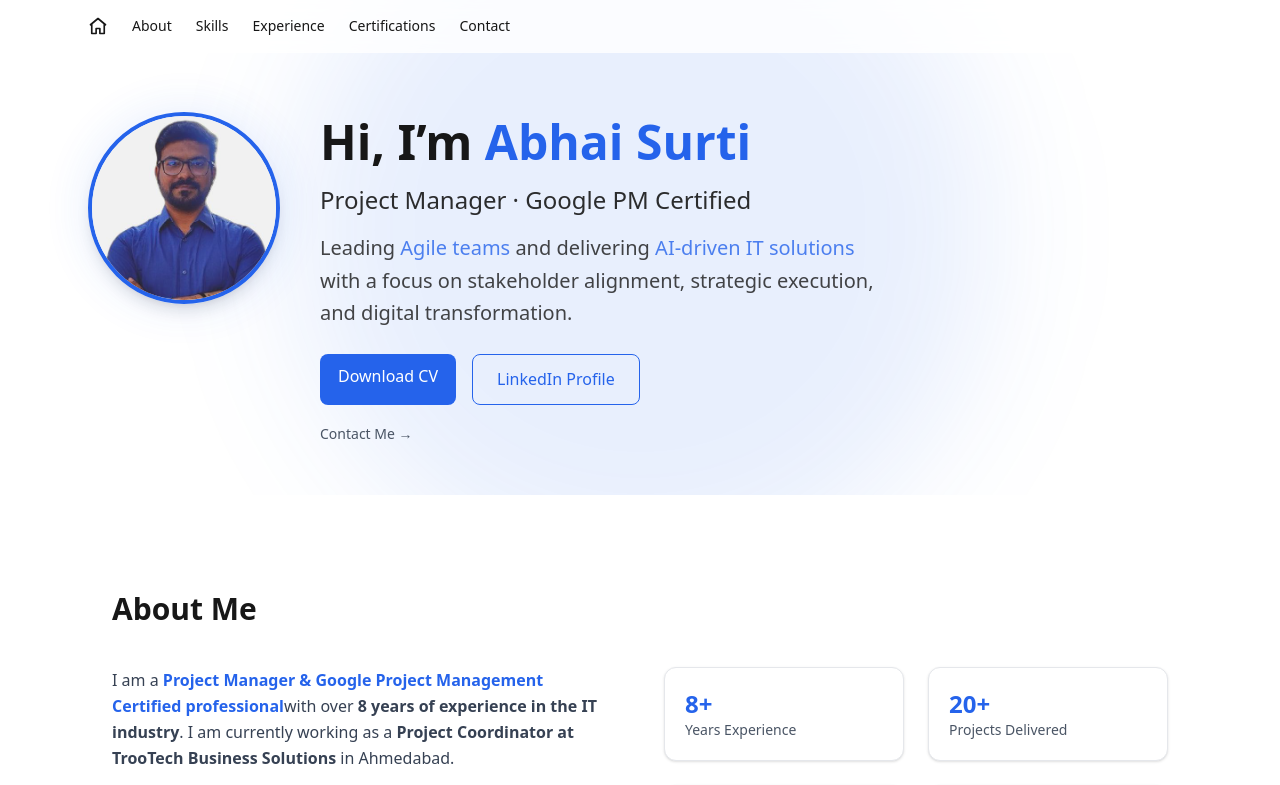
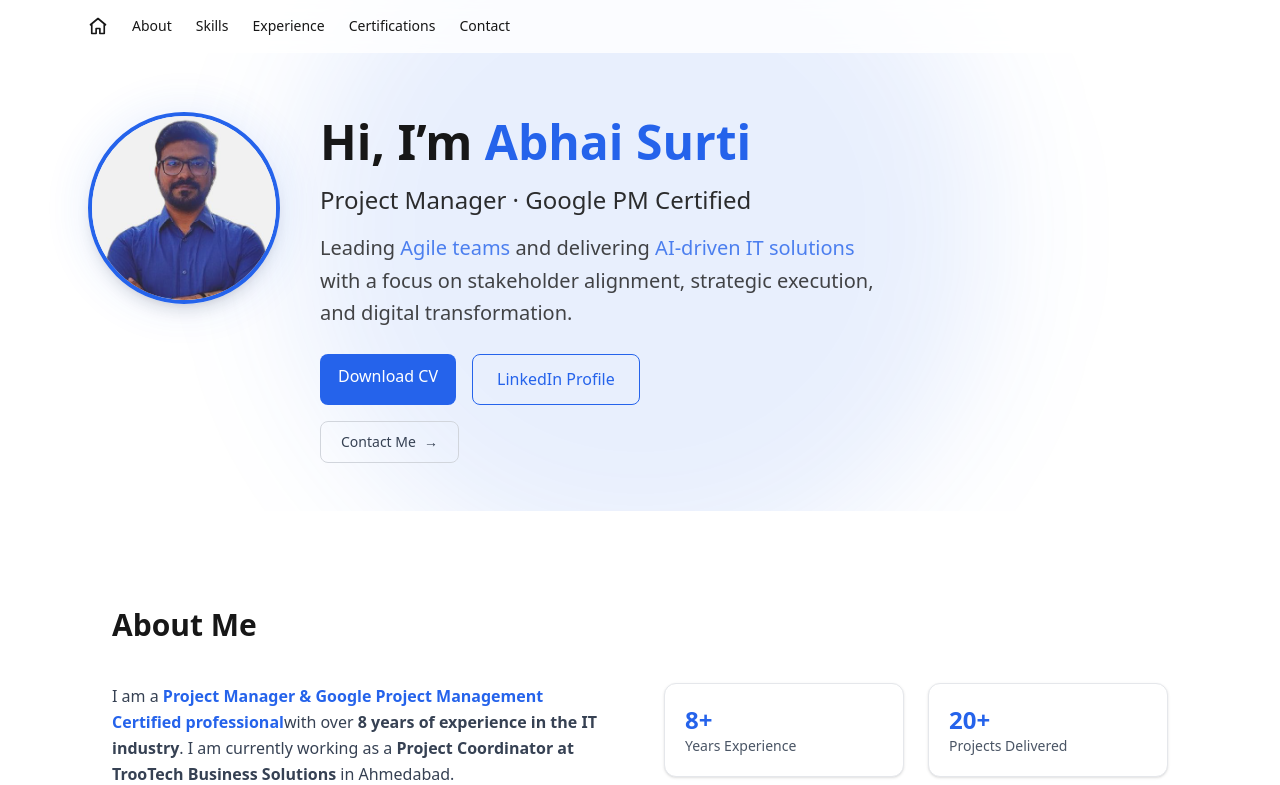
Before and after one commit to surtiabhai007-cmyk/abhai-portfolio, a Next.js app: page / in a window 1280 px wide. Shown: the top 785 px of the page. Built offline with nearby package versions, Linux system fonts and the light colour scheme.

Commit message:
Update Hero.js with contact button improvement

```diff
--- a/components/Hero.js
+++ b/components/Hero.js
@@ -63,11 +63,14 @@ export default function Hero() {
           {/* Contact Link */}
           <div className="mt-4">
             <a
-              href="#contact"
-              className="text-sm text-gray-600 hover:text-primary transition"
-            >
-              Contact Me →
-            </a>
+  href="#contact"
+  className="group inline-flex items-center gap-2 px-5 py-2.5 rounded-lg border border-gray-300 text-gray-700 text-sm font-medium hover:border-primary hover:text-primary hover:bg-primary/5 transition"
+>
+  Contact Me
+  <span className="transition-transform group-hover:translate-x-1">
+    →
+  </span>
+</a>
           </div>
 
         </div>
```
